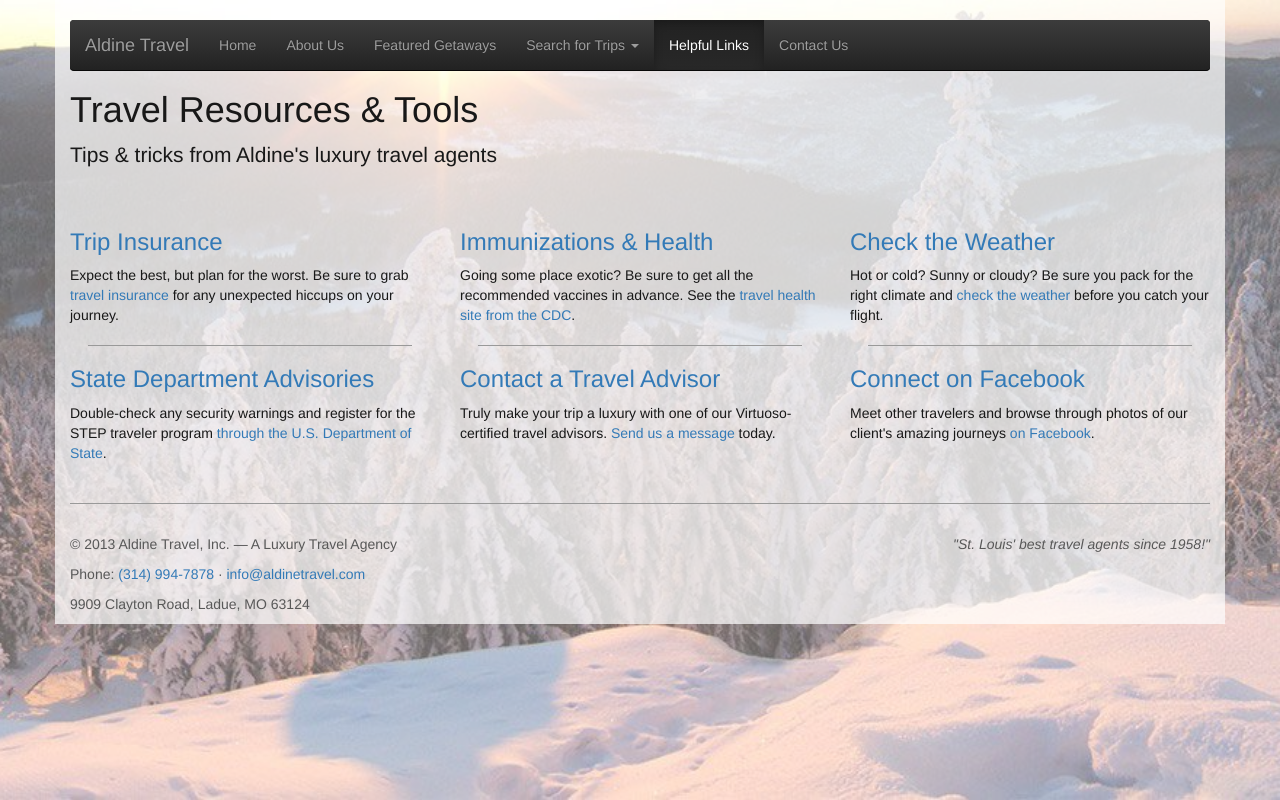
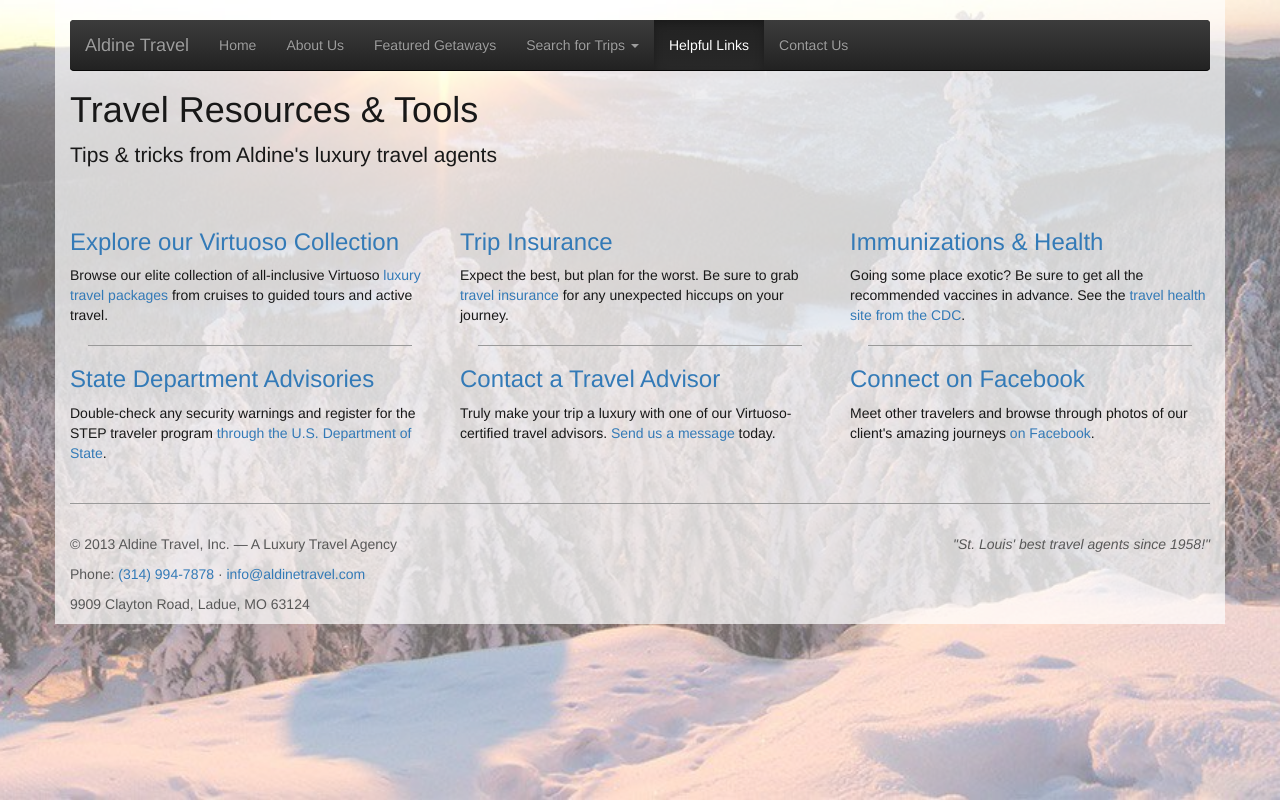
Before and after one commit to semenko/aldine-website, a Flask app: page /travel-resources.html in a window 1280 px wide. Run offline with Flask 2, Linux system fonts and the light colour scheme; some libraries are stand-ins or nearby versions.

Commit message:
Virtuoso, remove Tour page since Virtuoso is slow as hell. Wtf guys.

```diff
--- a/templates/_base.html
+++ b/templates/_base.html
@@ -49,7 +49,6 @@
                             <a href="#" class="dropdown-toggle" data-toggle="dropdown">Search for Trips <b class="caret"></b></a>
                             <ul class="dropdown-menu">
                                 <li><a href="/cruises.html">Cruises</a></li>
-                                <li><a href="/tours.html">Tours</a></li>
                                 <li><a href="/vacation-packages.html">Vacation Packages</a></li>
                                 <li><a href="/hotels-and-resorts.html">Hotels &amp; Resorts</a></li>
                                 <li class="divider"></li>
--- a/templates/pages/travel-resources.html
+++ b/templates/pages/travel-resources.html
@@ -21,25 +21,26 @@
     </div>
     <div class="row">
         <div class="col-md-4">
-            <h3><a href="http://go.aldinetravel.com/insurance" target="_blank">Trip Insurance</a></h3>
-            <p class="">Expect the best, but plan for the worst. Be sure to grab <a href="http://go.aldinetravel.com/insurance" target="_blank">travel insurance</a> for any unexpected hiccups on your journey.</p>
+            <h3><a href="http://www.virtuoso.com/member/aldinetravel" target="_blank" onmousedown="ga('send', 'event', 'Virtuoso','Resources');">Explore our Virtuoso Collection</a></h3>
+            <p>Browse our elite collection of all-inclusive Virtuoso <a href="http://www.virtuoso.com/member/aldinetravel" target="_blank" onmousedown="ga('send', 'event', 'Virtuoso','Resources');">luxury travel packages</a> from cruises to guided tours and active travel.</p>
             <hr width="90%">
             <h3><a href="http://travel.state.gov/" target="_blank">State Department Advisories</a></h3>
-            <p class="">Double-check any security warnings and register for the STEP traveler program <a href="http://travel.state.gov/" target="_blank">through the U.S. Department of State</a>.</p>
+            <p>Double-check any security warnings and register for the STEP traveler program <a href="http://travel.state.gov/" target="_blank">through the U.S. Department of State</a>.</p>
+        </div>
+        <div class="col-md-4">
+            <h3><a href="http://go.aldinetravel.com/insurance" target="_blank">Trip Insurance</a></h3>
+            <p>Expect the best, but plan for the worst. Be sure to grab <a href="http://go.aldinetravel.com/insurance" target="_blank">travel insurance</a> for any unexpected hiccups on your journey.</p>
+
+            <hr width="90%">
+            <h3><a href="contact-us.html">Contact a Travel Advisor</a></h3>
+            <p>Truly make your trip a luxury with one of our Virtuoso-certified travel advisors. <a href="contact-us.html">Send us a message</a> today.</p>
         </div>
         <div class="col-md-4">
             <h3><a href="http://wwwnc.cdc.gov/travel" target="_blank">Immunizations & Health</a></h3>
-            <p class="">Going some place exotic? Be sure to get all the recommended vaccines in advance. See the <a href="http://wwwnc.cdc.gov/travel" target="_blank">travel health site from the CDC</a>.</p>
-            <hr width="90%">
-            <h3><a href="contact-us.html">Contact a Travel Advisor</a></h3>
-            <p class="">Truly make your trip a luxury with one of our Virtuoso-certified travel advisors. <a href="contact-us.html">Send us a message</a> today.</p>
-        </div>
-        <div class="col-md-4">
-            <h3><a href="http://www.wunderground.com/" target="_blank">Check the Weather</a></h3>
-            <p class="">Hot or cold? Sunny or cloudy? Be sure you pack for the right climate and <a href="http://www.wunderground.com/l" target="_blank">check the weather</a> before you catch your flight.</p>
+            <p>Going some place exotic? Be sure to get all the recommended vaccines in advance. See the <a href="http://wwwnc.cdc.gov/travel" target="_blank">travel health site from the CDC</a>.</p>
             <hr width="90%">
             <h3><a href="https://www.facebook.com/AldineTravel" target="_blank">Connect on Facebook</a></h3>
-            <p class="">Meet other travelers and browse through photos of our client's amazing journeys <a href="https://www.facebook.com/AldineTravel" target="_blank">on Facebook</a>.</p>
+            <p>Meet other travelers and browse through photos of our client's amazing journeys <a href="https://www.facebook.com/AldineTravel" target="_blank">on Facebook</a>.</p>
         </div>
     </div>
 </div>
```
